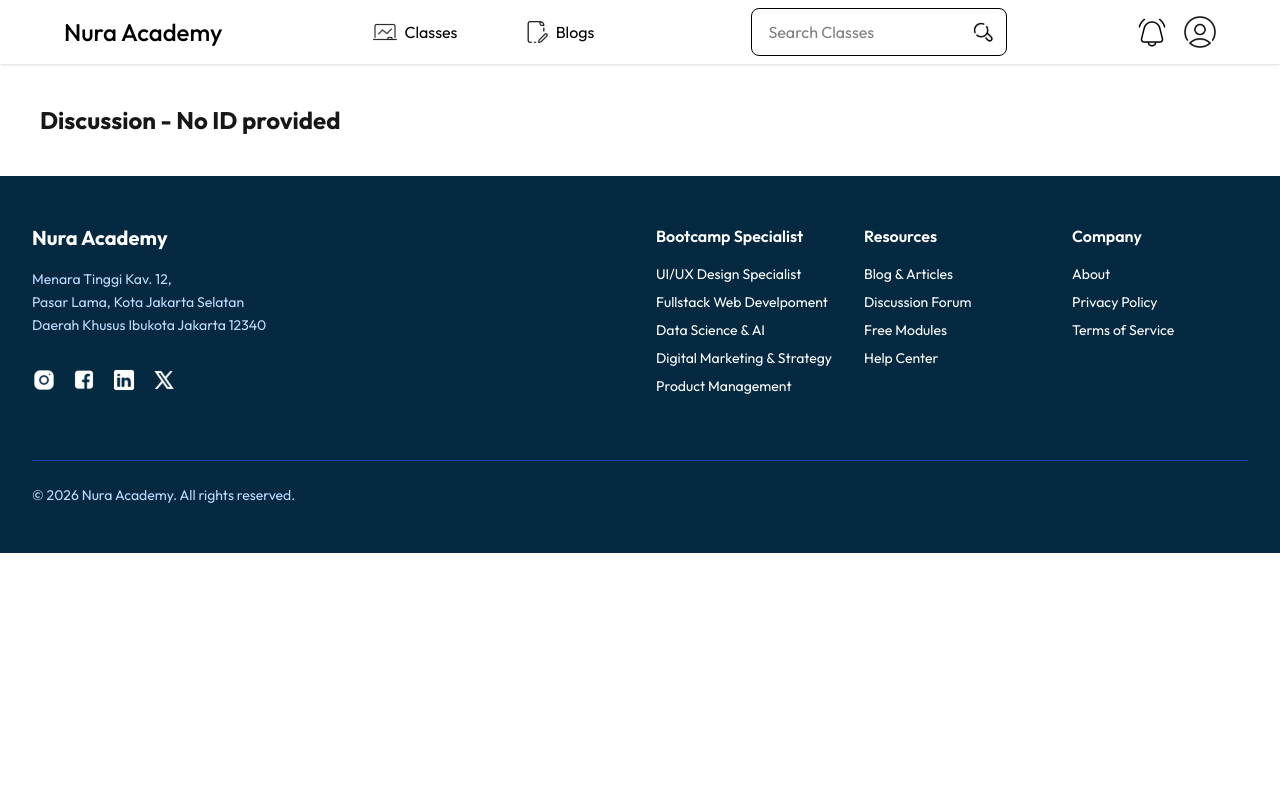
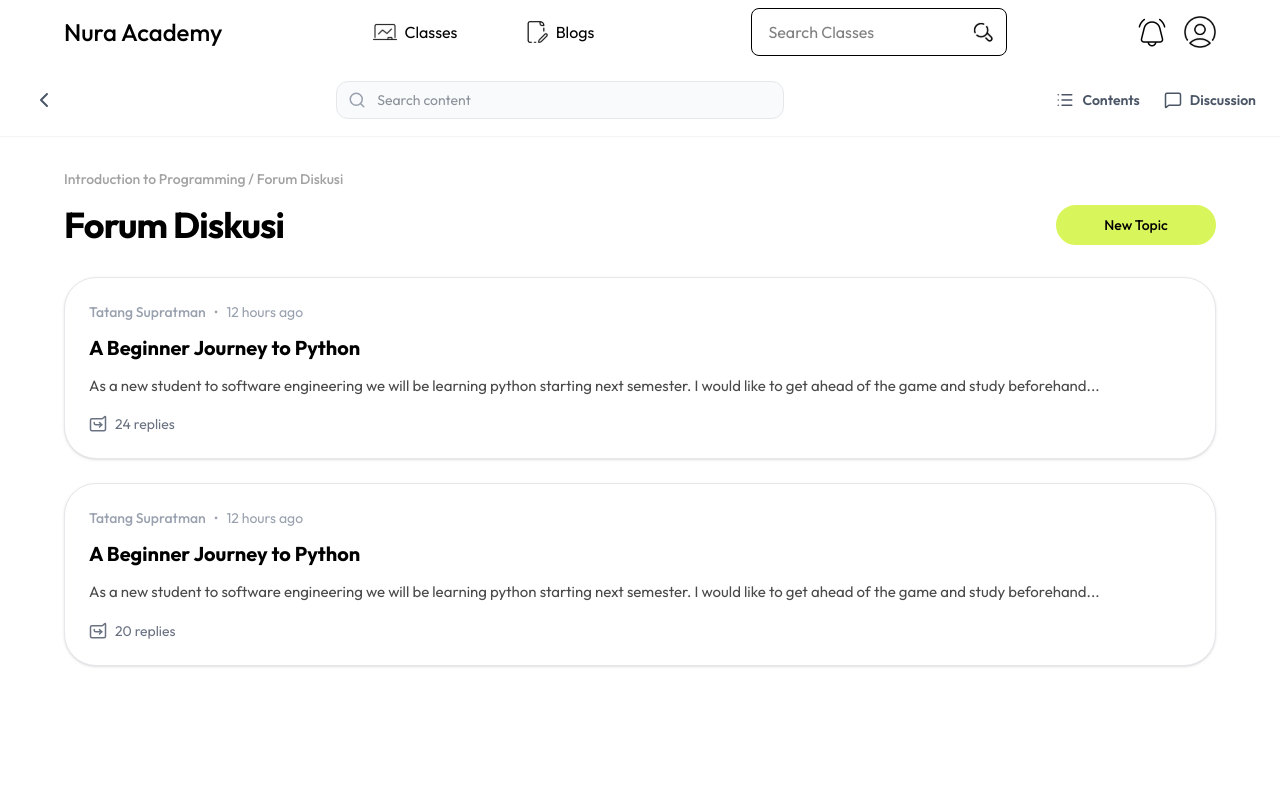
Before and after one commit to Nuraacademy/Nuraacademy, a Next.js app: page /discussions/class in a window 1280 px wide. Shown: the top 800 px of the page. Built offline with nearby package versions, Linux system fonts and the light colour scheme.

Commit message:
feat(discussions): implement discussion page layout and mock data; add DiscussionList component

```diff
--- a/src/app/discussions/class/page.tsx
+++ b/src/app/discussions/class/page.tsx
@@ -1,4 +1,7 @@
-
+// app/discussion/page.tsx
+import { Header2 } from "@/components/header2";
+import DiscussionList from "@/components/discussion_list";
+import { LimeButton } from "@/components/lime_button";
 
 export default async function DiscussionPage({
     searchParams
@@ -7,9 +10,56 @@ export default async function DiscussionPage({
 }) {
     const { id } = await searchParams;
 
+    // In a real app, you would fetch this from Prisma:
+    // const discussions = await prisma.discussion.findMany({ where: { classId: id } });
+    const mockData = {
+        classTitle: "Introduction to Programming",
+        topics: [
+            {
+                id: "1",
+                author: "Tatang Supratman",
+                timeAgo: "12 hours ago",
+                title: "A Beginner Journey to Python",
+                preview: "As a new student to software engineering we will be learning python starting next semester. I would like to get ahead of the game and study beforehand...",
+                replies: 24
+            },
+            {
+                id: "2",
+                author: "Tatang Supratman",
+                timeAgo: "12 hours ago",
+                title: "A Beginner Journey to Python",
+                preview: "As a new student to software engineering we will be learning python starting next semester. I would like to get ahead of the game and study beforehand...",
+                replies: 20
+            }
+        ]
+    };
+
     return (
-        <main className="p-10">
-            <h1 className="text-2xl font-bold">Discussion - {id || "No ID provided"}</h1>
+        <main className="min-h-screen bg-white flex flex-col font-sans text-gray-800">
+            {/* The Header contains your "Contents" Drawer trigger */}
+            <Header2 classId={id ?? ""} />
+
+            <div className="flex-grow mx-auto w-full max-w-7xl py-8 px-6 md:px-16">
+                {/* Breadcrumbs */}
+                <nav className="mb-4 text-[#a2a2a2] text-sm font-medium">
+                    {mockData.classTitle} / Forum Diskusi
+                </nav>
+
+                <div className="flex justify-between items-center mb-8">
+                    <h1 className="text-4xl font-bold text-black tracking-tight">
+                        Forum Diskusi
+                    </h1>
+                    <LimeButton
+                        label="New Topic"
+                        variant="submit"
+                    />
+                </div>
+
+                {/* List of discussion cards */}
+                <DiscussionList topics={mockData.topics} />
+            </div>
+
+
         </main>
     );
 }
--- /dev/null
+++ b/src/components/discussion_list.tsx
@@ -0,0 +1,44 @@
+"use client"
+
+import { MessageSquareReply } from 'lucide-react';
+
+interface Topic {
+    id: string;
+    author: string;
+    timeAgo: string;
+    title: string;
+    preview: string;
+    replies: number;
+}
+
+export default function DiscussionList({ topics }: { topics: Topic[] }) {
+    return (
+        <div className="space-y-6">
+            {topics.map((topic) => (
+                <div
+                    key={topic.id}
+                    className="border border-gray-200 rounded-[2rem] p-6 transition-all cursor-pointer bg-white shadow-sm hover:border-[#D9F066]"
+                >
+                    <div className="flex items-center gap-2 mb-3 text-sm text-gray-400">
+                        <span className="font-medium">{topic.author}</span>
+                        <span>•</span>
+                        <span>{topic.timeAgo}</span>
+                    </div>
+
+                    <h2 className="text-xl font-bold text-black mb-3">
+                        {topic.title}
+                    </h2>
+
+                    <p className="text-[#4a4a4a] text-[15px] leading-relaxed mb-4 line-clamp-2">
+                        {topic.preview}
+                    </p>
+
+                    <div className="flex items-center gap-2 text-gray-500 text-sm">
+                        <MessageSquareReply size={18} className="rotate-180" />
+                        <span>{topic.replies} replies</span>
+                    </div>
+                </div>
+            ))}
+        </div>
+    );
+}
--- a/src/components/lime_button.tsx
+++ b/src/components/lime_button.tsx
@@ -2,7 +2,7 @@ import React from 'react';
 
 interface LimeButtonProps {
   label: string;
-  variant?: 'solid' | 'outline';
+  variant?: 'solid' | 'outline' | 'submit';
   onClick?: () => void;
   className?: string;
 }
@@ -13,7 +13,6 @@ export const LimeButton = ({
   onClick,
   className = ""
 }: LimeButtonProps) => {
-
   // Base styles matching the high-border-radius pill shape
   const baseStyles = "px-8 py-2 rounded-full font-medium text-lg transition-all duration-200 active:scale-95 flex items-center justify-center min-w-[160px]";
 
@@ -21,6 +20,7 @@ export const LimeButton = ({
   const variants = {
     solid: "bg-[#D9F55C] text-black hover:bg-[#c8e64b] border-2 border-[#D9F55C]",
     outline: "bg-white text-black border-2 border-[#D9F55C] hover:bg-[#D9F55C]/10",
+    submit: "bg-[#D9F55C] text-black hover:bg-[#c8e64b] border-2 border-[#D9F55C] border-xl text-sm",
   };
 
   return (
```
